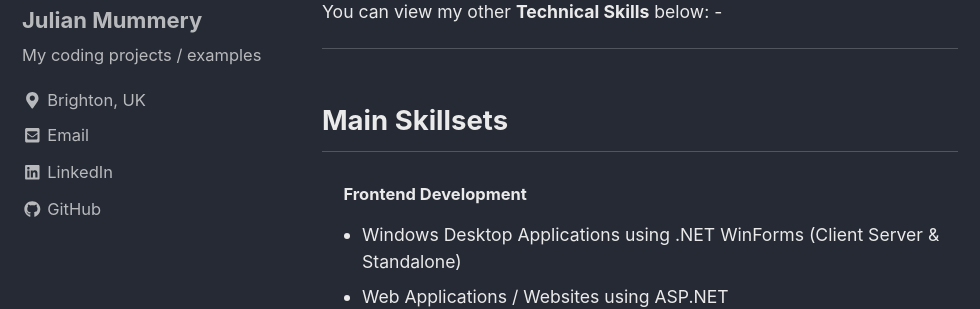
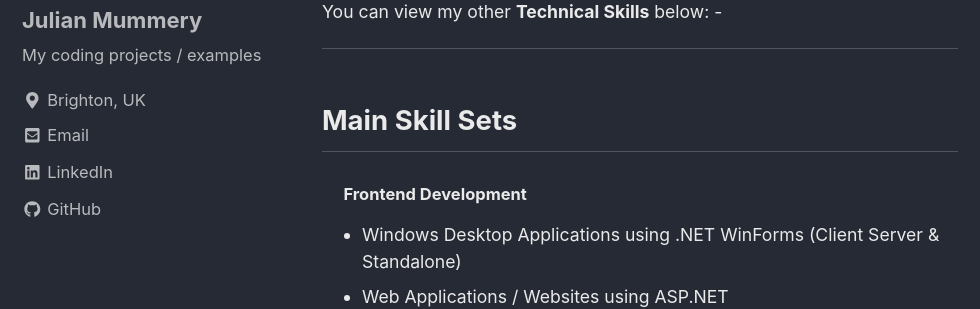
Before and after one commit to julianmummery/julianmummery.github.io, a Jekyll site: the page built from _pages/about.md, in a window 1280 px wide and 900 px high, scrolled down 1622 px. Shown: the part 157-466 px from the top of the window, without its empty margins (0-980 px from the left). Built offline with Jekyll 4.4.1, drawn with Linux system fonts in a browser that asks for light colours; nearby versions of some CDN libraries.

Commit message:
Corrected skillsets grammar to skill sets

```diff
--- a/_pages/about.md
+++ b/_pages/about.md
@@ -31,7 +31,7 @@ For more specific information about the businesses I have worked for along with
 
 <hr/>
 
-<h2>Main Skillsets</h2>
+<h2>Main Skill Sets</h2>
 <h5 style="padding-left:1.3em;">Frontend Development</h5>
 <ul style="font-size:0.80em;">
     <li>Windows Desktop Applications using .NET WinForms (Client Server & Standalone)</li>
```
